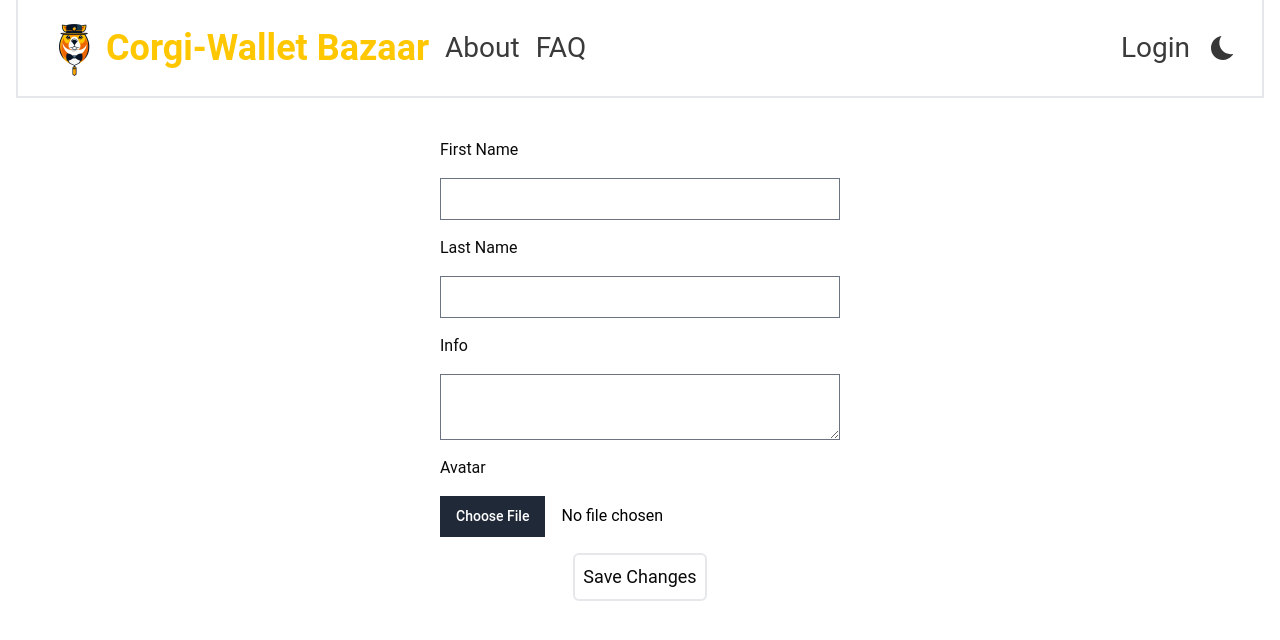
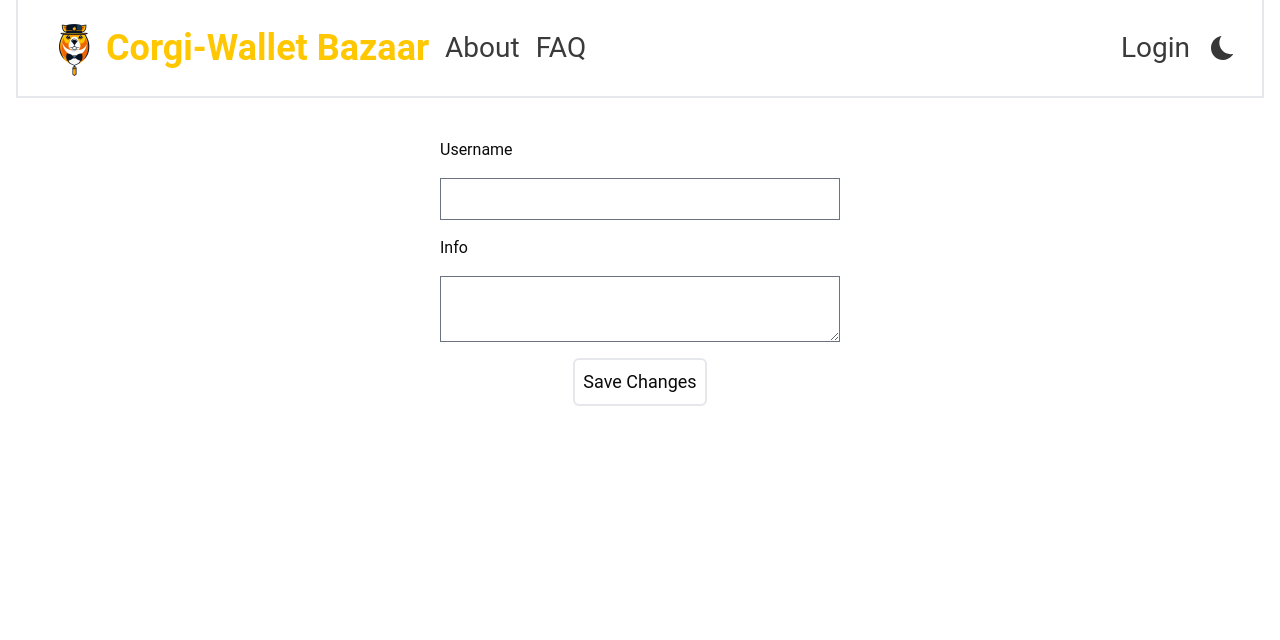
Before and after one commit to ArtemMaslovskyi/ecommerce-diploma-project, a React (Create React App) app: page /#/EditProfile in a window 1280 px wide. Shown: the top 640 px of the page. Built offline with nearby package versions, Linux system fonts and the light colour scheme.

Commit message:
simple edit profile

```diff
--- a/src/AuthContext.js
+++ b/src/AuthContext.js
@@ -34,6 +34,16 @@ const AuthProvider = ({ children }) => {
     return { success: true };
   };
 
+  const updateUser = (updatedUser) => {
+    const updatedUsers = users.map((user) => {
+      if (user.email === currentUser.email) {
+        return updatedUser;
+      }
+      return user;
+    });
+    setCurrentUser(updatedUser);
+  };
+
   return (
     <AuthContext.Provider
       value={{
@@ -43,6 +53,7 @@ const AuthProvider = ({ children }) => {
         handleLogin,
         handleLogout,
         handleRegister,
+        updateUser,
       }}
     >
       {children}
--- a/src/pages/EditProfile.js
+++ b/src/pages/EditProfile.js
@@ -1,10 +1,12 @@
 import React, { useState } from "react";
+import { AuthContext } from "../AuthContext";
 
 export default function EditProfile() {
+  const { updateUser } = React.useContext(AuthContext);
+  const { currentUser } = React.useContext(AuthContext);
+
   const [formData, setFormData] = useState({
-    firstName: "",
-    lastName: "",
-    dateOfBirth: "",
+    username: "",
     info: "",
     avatar: null,
   });
@@ -26,7 +28,14 @@ export default function EditProfile() {
 
   const handleSubmit = (e) => {
     e.preventDefault();
-    console.log("Profile updated", formData);
+    const updatedUser = {
+      ...currentUser,
+      username: formData.username,
+      info: formData.info,
+      avatar: formData.avatar,
+    };
+    updateUser(updatedUser);
+    console.log("Profile updated", updatedUser);
   };
 
   return (
@@ -36,20 +45,12 @@ export default function EditProfile() {
         onSubmit={handleSubmit}
       >
         <div className="flex flex-col w-1/3 space-y-4">
-          <p>First Name</p>
+          <p>Username</p>
           <input
             type="text"
-            name="firstName"
+            name="username"
             className="text-black"
-            value={formData.firstName}
-            onChange={handleChange}
-          />
-          <p>Last Name</p>
-          <input
-            type="text"
-            name="lastName"
-            className="text-black"
-            value={formData.lastName}
+            value={formData.username}
             onChange={handleChange}
           />
           <p>Info</p>
@@ -58,13 +59,6 @@ export default function EditProfile() {
             className="text-black"
             value={formData.info}
             onChange={handleChange}
-          />
-          <p>Avatar</p>
-          <input
-            type="file"
-            name="avatar"
-            className="text-black"
-            onChange={handleFileChange}
           />
         </div>
         <div className="space-x-4">
```
